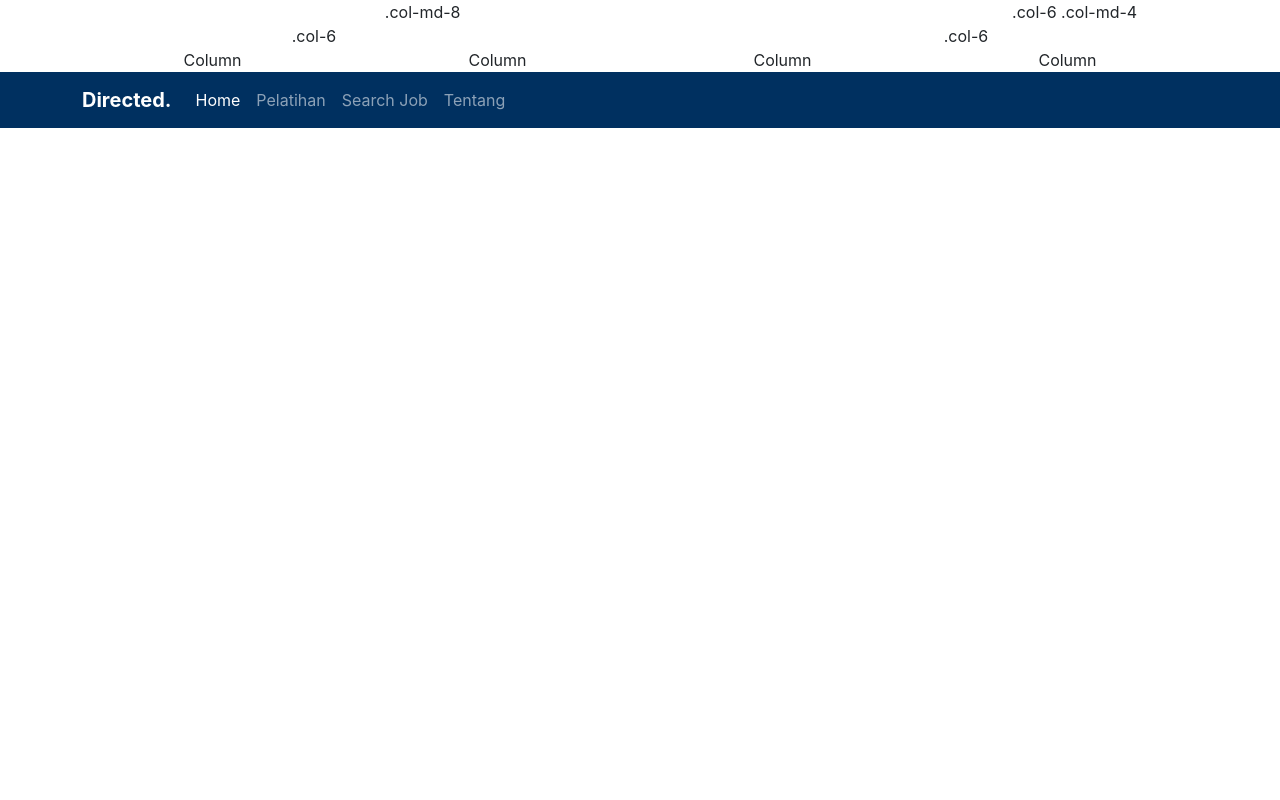
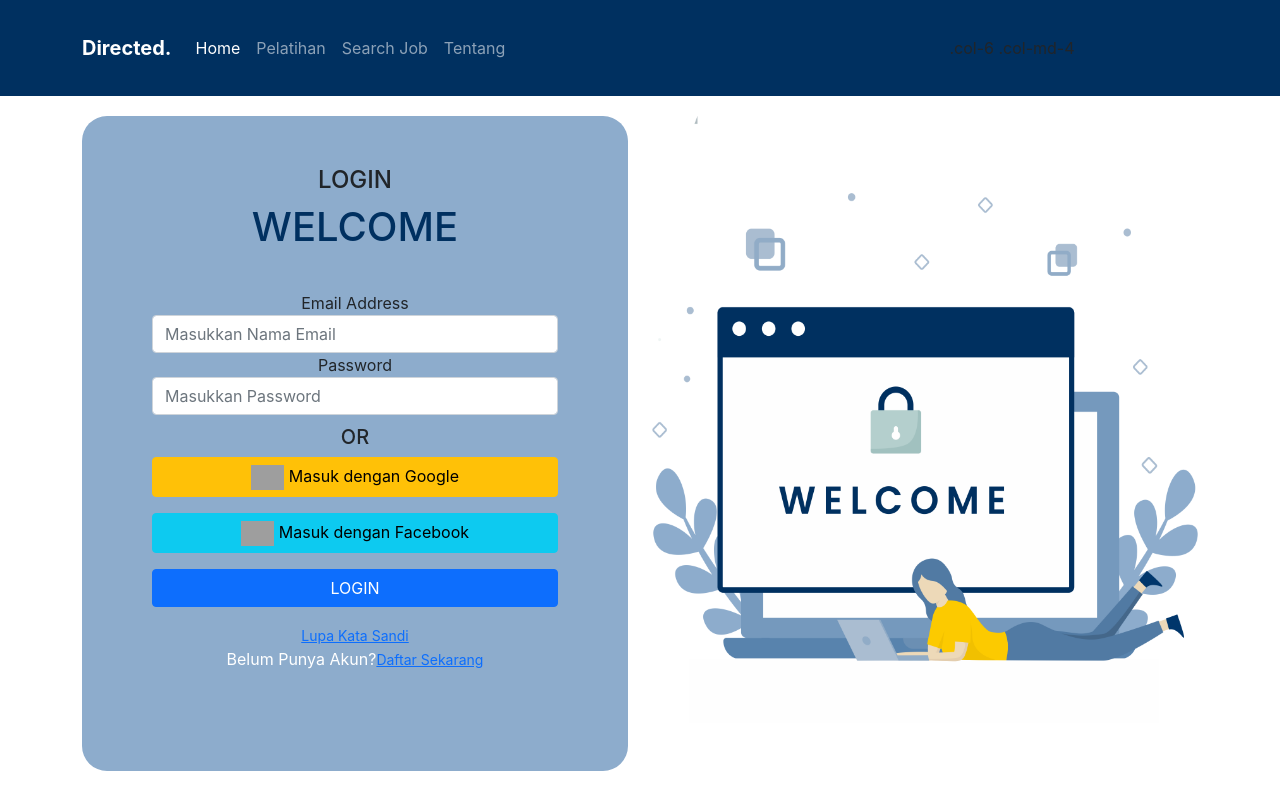
Before and after one commit to anandaadityap/CapstoneProject, a React (Create React App) app: page / in a window 1280 px wide. Built offline with nearby package versions, Linux system fonts and the light colour scheme; grey boxes are pictures that could not be loaded.

Commit message:
Half Login Page

```diff
--- a/src/App.js
+++ b/src/App.js
@@ -1,40 +1,13 @@
-
 import React from 'react';
-
-
 import "./App.css";
-import Card from "./Components/Card";
-import Navbar from "./Components/Navbar";
+import Login from './Page/Login';
 
 
 function App() {
   return (
     <div className="App">
 
-
-
-      <div class="row">
-        <div class="col-md-8">.col-md-8</div>
-        <div class="col-6 col-md-4">.col-6 .col-md-4</div>
-      </div>
-
-      <div class="row">
-        <div class="col-6">.col-6</div>
-        <div class="col-6">.col-6</div>
-      </div>
-
-      <div class="container">
-      <div class="row row-cols-4">
-        <div class="col">Column</div>
-        <div class="col">Column</div>
-        <div class="col">Column</div>
-        <div class="col">Column</div>
-      </div>
-    </div>
-
-
-      <Navbar />
-
+      <Login />
 
     </div>
   );
--- a/src/Components/Login/Index.css
+++ b/src/Components/Form/Index.css
@@ -1,5 +1,5 @@
 .container {
-    margin: 50px auto;
+    margin: 20px auto;
 }
 .box-form  {
     background-color: #8DACCC;
--- a/src/Components/Login/Index.js
+++ b/src/Components/Form/index.js
@@ -1,8 +1,8 @@
 import React from 'react';
-import '../Login/Index.css';
+import './Index.css';
 import BackLogin from '../../Images/login.png';
 
-const Login = () => {
+const Form = () => {
     return (
     <div class="container">
     <div class="row flex-row">
@@ -41,4 +41,4 @@ const Login = () => {
     );
 };
 
-export default Login;
+export default Form;
--- a/src/Components/Navbar/index.js
+++ b/src/Components/Navbar/index.js
@@ -1,51 +1,44 @@
+import React from 'react'
+// import "./style.css"
+
+
 const Navbar = () => {
   return (
     <div>
+
       <nav
         className="navbar navbar-expand-lg navbar-dark"
         style={{ backgroundColor: "#003060" }}
       >
         <div className="container">
-          <a className="navbar-brand fw-bold" href="#">
-            Directed.
-          </a>
-          <button
-            className="navbar-toggler"
-            type="button"
-            data-bs-toggle="collapse"
-            data-bs-target="#navbarSupportedContent"
-            aria-controls="navbarSupportedContent"
-            aria-expanded="false"
-            aria-label="Toggle navigation"
-          >
-            <span className="navbar-toggler-icon"></span>
-          </button>
-          <div className="collapse navbar-collapse" id="navbarSupportedContent">
-            <ul className="navbar-nav me-auto mb-2 mb-lg-0">
-              <li className="nav-item">
-                <a className="nav-link active" aria-current="page" href="#">
-                  Home
-                </a>
-              </li>
-              <li className="nav-item">
-                <a className="nav-link" href="#">
-                  Pelatihan
-                </a>
-              </li>
-              <li className="nav-item">
-                <a className="nav-link" href="#">
-                  Search Job
-                </a>
-              </li>
-              <li className="nav-item">
-                <a className="nav-link" href="#">
-                  Tentang
-                </a>
-              </li>
-            </ul>
+
+          {/* <div class="row"> */}
+
+            <div class="col-md-8">
+
+
+
+              <div className="collapse navbar-collapse" id="navbarSupportedContent">
+              <a className="navbar-brand fw-bold" href="#">Directed.</a>
+                <ul className="navbar-nav me-auto mb-2 mb-lg-0">
+                  <li className="nav-item"><a className="nav-link active" aria-current="page" href="#">Home</a></li>
+                  <li className="nav-item"><a className="nav-link" href="#">Pelatihan</a></li>
+                  <li className="nav-item"><a className="nav-link" href="#">Search Job</a></li>
+                  <li className="nav-item"><a className="nav-link" href="#">Tentang</a></li>
+                </ul>
+
+              </div>
+
+            </div>
+
+            <div class="col-6 col-md-4">.col-6 .col-md-4</div>
+
           </div>
-        </div>
+
+        {/* </div> */}
+
       </nav>
+
     </div>
   );
 };
--- /dev/null
+++ b/src/Components/Navbar/style.css
@@ -0,0 +1,4 @@
+.container {
+    margin-top: 0.5cm;
+    margin-bottom: 0.5cm;
+}
--- /dev/null
+++ b/src/Page/Login.js
@@ -0,0 +1,16 @@
+import React from 'react'
+import Navbar from "../Components/Navbar";
+import Form from "../Components/Form";
+
+function Login(){
+    return(
+        <>
+            <Navbar />
+            <Form />
+        </>
+    )
+
+
+}
+
+export default Login;
```
